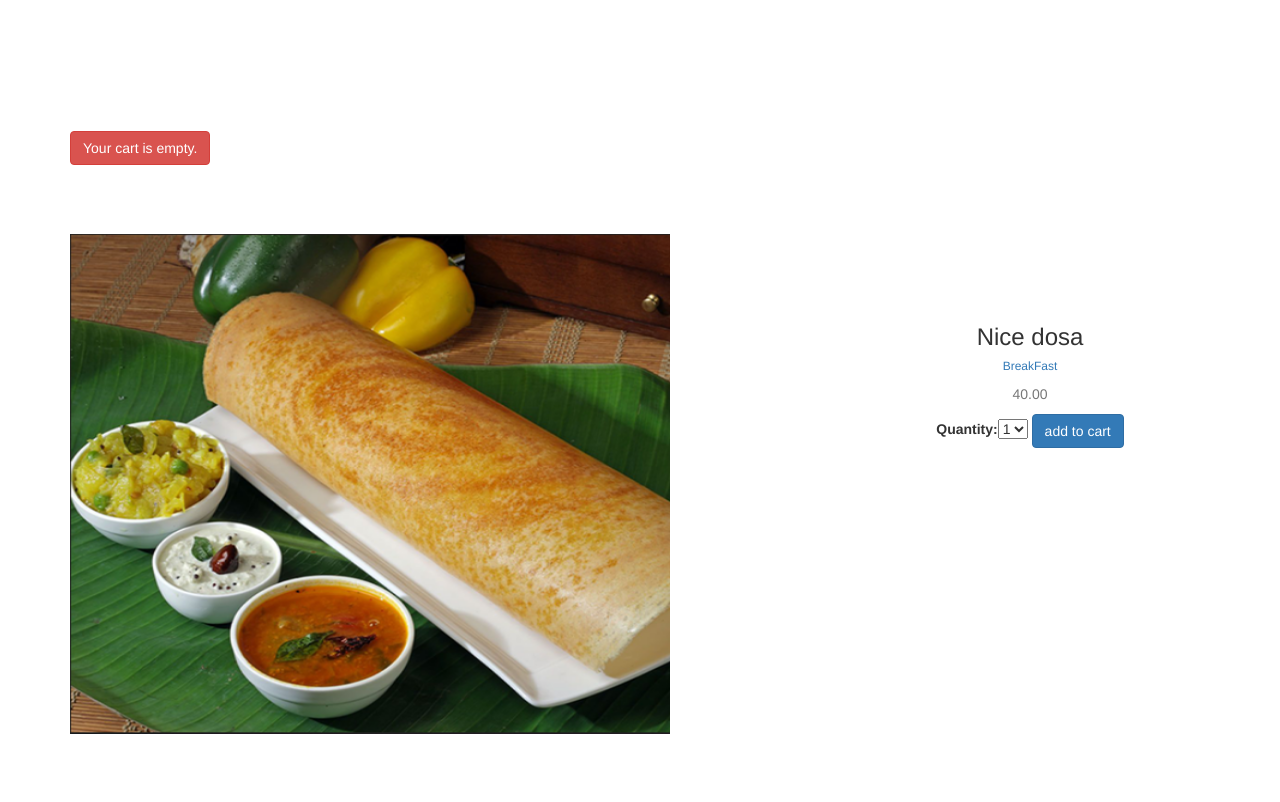
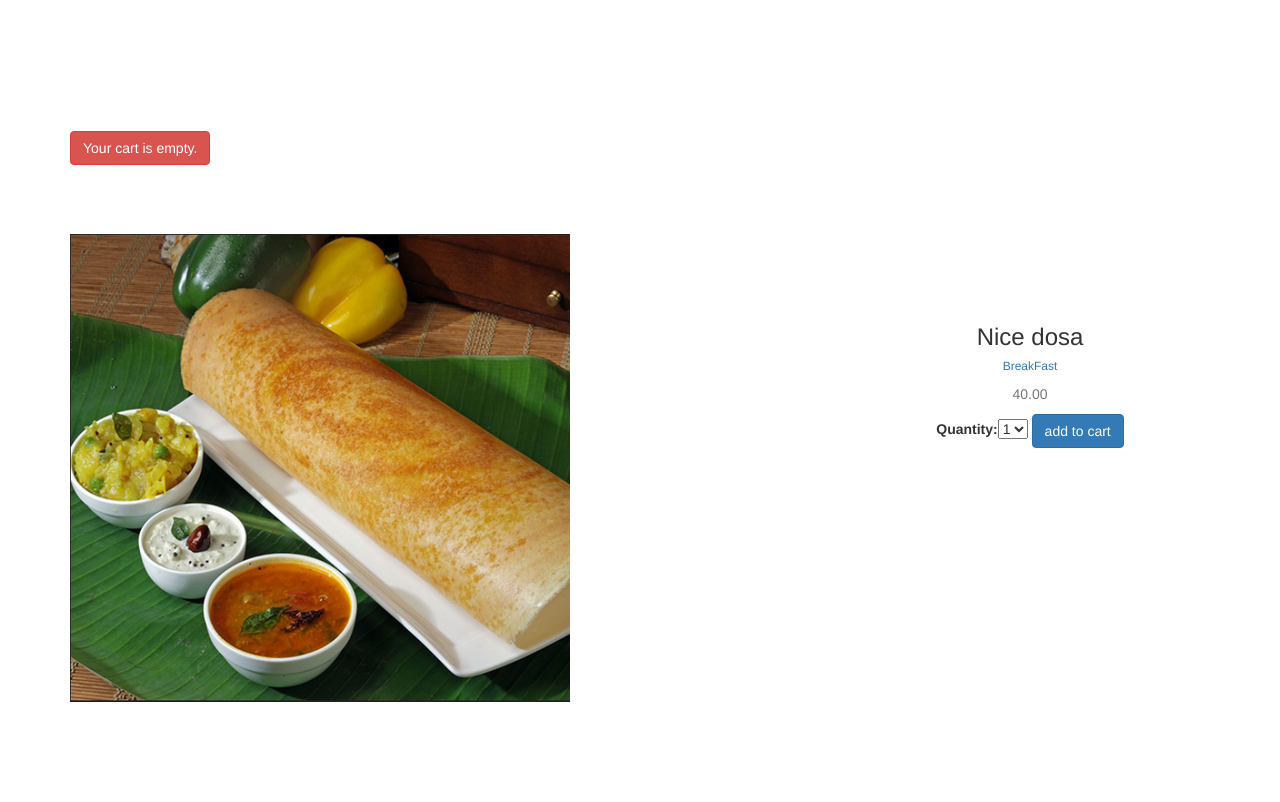
Before and after one commit to vizz11/foodapp, a Django app: a page that uses shop/templates/shop/product/detail.html in a window 1280 px wide. Shown: the part 51-853 px from the top of the page. After the commit the page ends 753 px from the top, so only its background shows below. Run offline with Django 3.2, Linux system fonts and the light colour scheme; data comes from the database, SQL or seed files in the repository; some libraries are stand-ins or nearby versions.

Commit message:
Update detail.html

```diff
--- a/shop/templates/shop/product/detail.html
+++ b/shop/templates/shop/product/detail.html
@@ -9,7 +9,7 @@
       <div class="row" style="margin-top: 6%; margin-bottom: 6%;">
 
         <div class="col-xs-12 col-lg-8">
-                        <img src="{% if product.image %} {{ product.image.url }} {% else %} {% static 'img/default.jpg' %} {% endif %}" alt="..." style="height: 500px; width: 600px;">
+                        <img src="{% if product.image %} {{ product.image.url }} {% else %} {% static 'img/default.jpg' %} {% endif %}" alt="..." class=".img-fluid" alt="..." style="max-width: 100%; height: auto; ">
 
         </div>
                <div class="col-lg-4 col-xs-12 text-center" style="margin-top:6%;">
```
